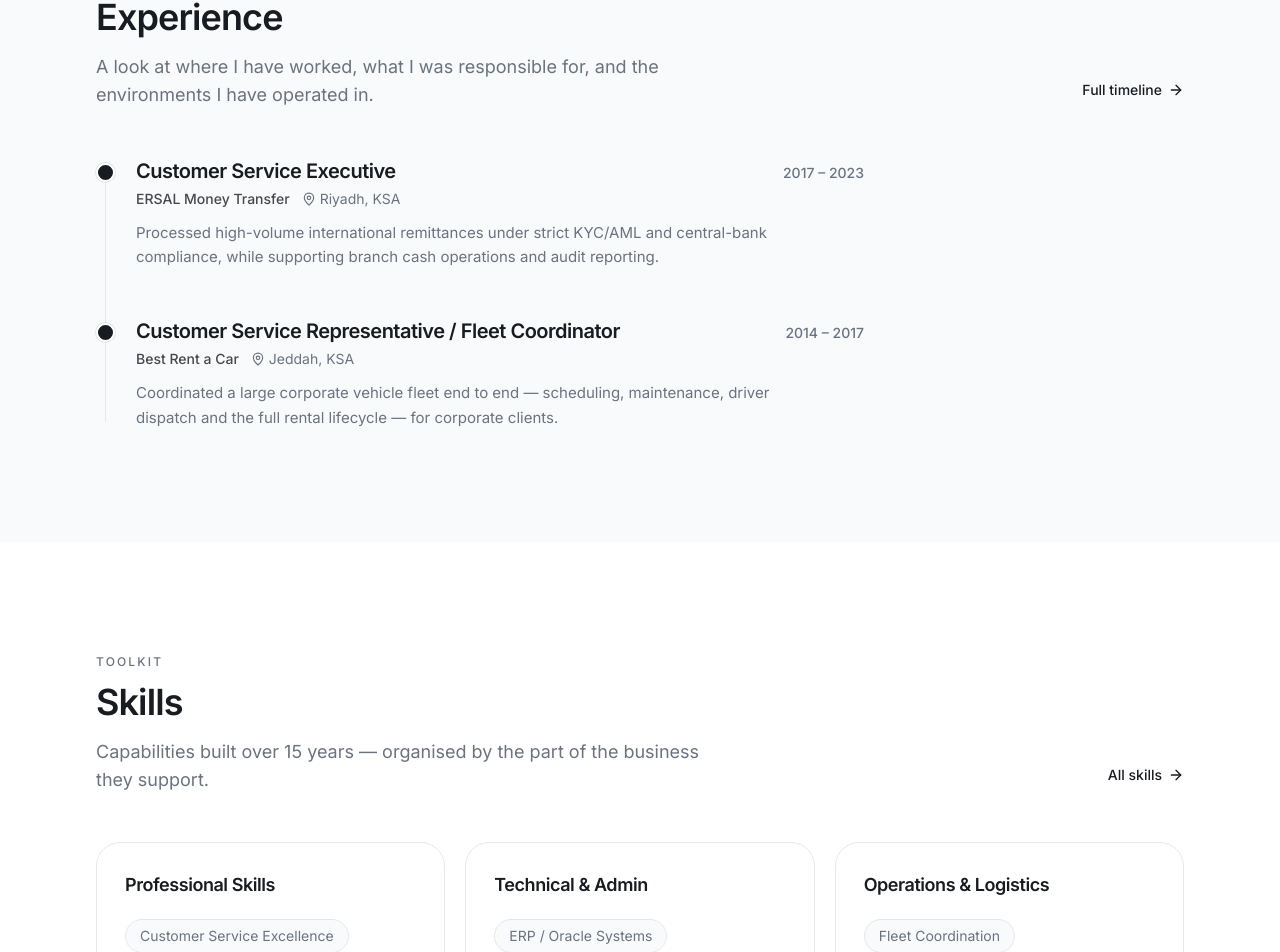
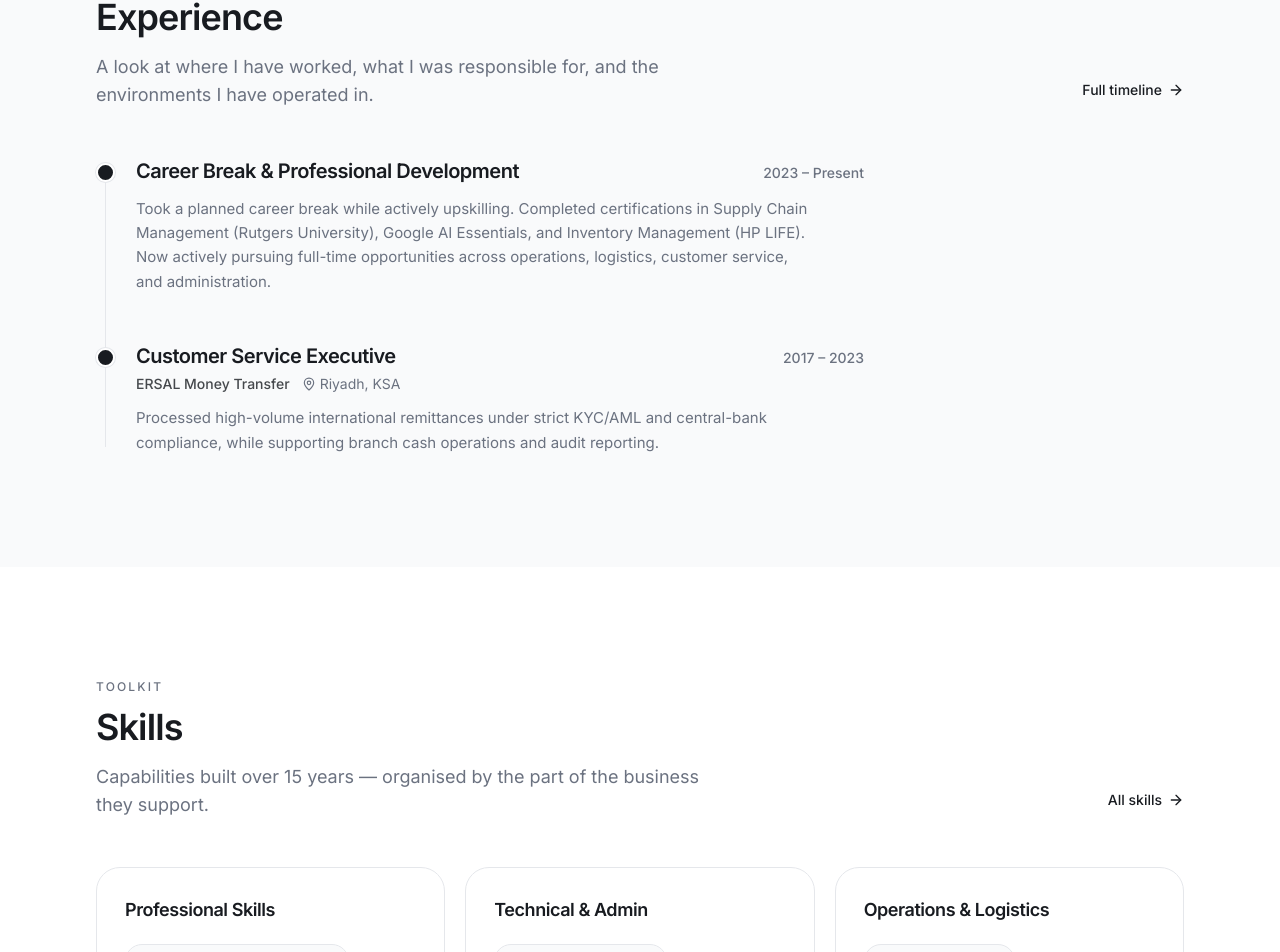
Before and after one commit to celibatej/jewel-claude, a Next.js app: page / in a window 1280 px wide. Shown: the part 2800-3752 px from the top of the page. Built offline with nearby package versions, Linux system fonts and the light colour scheme.

Commit message:
Add Career Break & Professional Development entry at top of experience timeline
- New 2023-Present entry above the first role
- Timeline gracefully renders entries with no company/location and prose-style
  summary (existing roles with bullets unchanged)

```diff
--- a/src/components/sections/Timeline.tsx
+++ b/src/components/sections/Timeline.tsx
@@ -39,21 +39,27 @@
               </span>
             </div>
 
+            {(item.company || item.location) && (
               <div className="mt-1 flex flex-wrap items-center gap-x-3 gap-y-1 text-sm text-muted-foreground">
+                {item.company && (
                   <span className="font-medium text-foreground/80">{item.company}</span>
+                )}
+                {item.location && (
                   <span className="inline-flex items-center gap-1">
                     <MapPin className="h-3.5 w-3.5" aria-hidden="true" />
                     {item.location}
                   </span>
+                )}
               </div>
+            )}
 
-            {!showAchievements && (
+            {(!showAchievements || item.achievements.length === 0) && (
               <p className="mt-3 max-w-2xl text-[15px] leading-relaxed text-muted-foreground">
                 {item.summary}
               </p>
             )}
 
-            {showAchievements && (
+            {showAchievements && item.achievements.length > 0 && (
               <ul className="mt-4 space-y-2">
                 {item.achievements.map((achievement) => (
                   <li
--- a/src/content/data.ts
+++ b/src/content/data.ts
@@ -101,6 +101,15 @@
 };
 
 export const experience: ExperienceItem[] = [
+  {
+    role: "Career Break & Professional Development",
+    company: "",
+    period: "2023 – Present",
+    location: "",
+    summary:
+      "Took a planned career break while actively upskilling. Completed certifications in Supply Chain Management (Rutgers University), Google AI Essentials, and Inventory Management (HP LIFE). Now actively pursuing full-time opportunities across operations, logistics, customer service, and administration.",
+    achievements: [],
+  },
   {
     role: "Customer Service Executive",
     company: "ERSAL Money Transfer",
```
Lines whose indentation alone changed are shown as unchanged.
